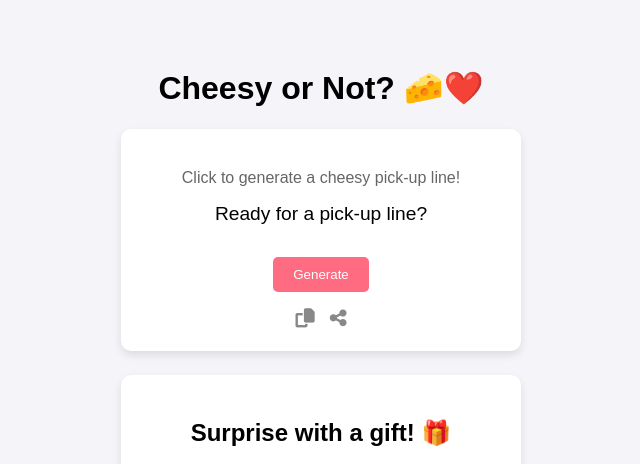
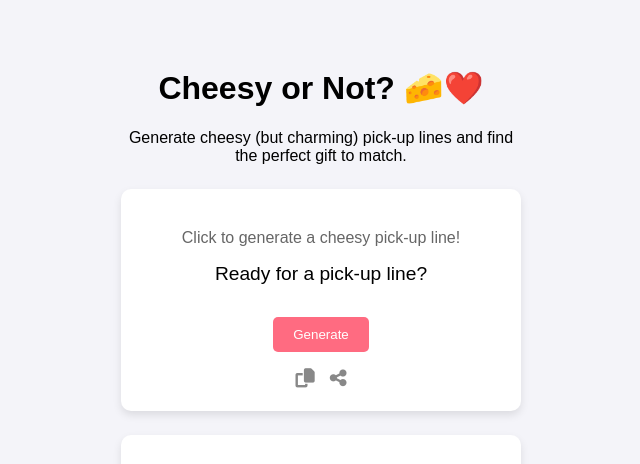
Before and after one commit to Anubis747/cor, a plain HTML site: page index.html in a window 1280 px wide. Shown: the top 464 px of the page, without its empty margins (319-959 px from the left). Drawn offline with Linux system fonts and the light colour scheme.

Commit message:
Update index.html

```diff
--- a/index.html
+++ b/index.html
@@ -17,7 +17,7 @@
     object-src 'none';
   ">
 
-  <!-- AdSense -->
+  <!-- AdSense Auto-Ads -->
   <script async src="https://pagead2.googlesyndication.com/pagead/js/adsbygoogle.js?client=ca-pub-9273959048665563" crossorigin="anonymous"></script>
 
   <!-- Favicon Emoji -->
@@ -32,18 +32,10 @@
 </head>
 <body>
   <main>
-    <!-- Top AdSense Ad -->
-    <ins class="adsbygoogle"
-         style="display:block"
-         data-ad-client="ca-pub-9273959048665563"
-         data-ad-slot="7736489365"
-         data-ad-format="auto"
-         data-full-width-responsive="true"></ins>
-    <script>
-      (adsbygoogle = window.adsbygoogle || []).push({});
-    </script>
+    <h1>Cheesy or Not? 🧀❤️</h1>
 
-    <h1>Cheesy or Not? 🧀❤️</h1>
+    <!-- Short multilingual site description -->
+    <p id="siteDescription" style="text-align: center; max-width: 600px; margin: 0 auto 1.5rem; font-size: 1rem;"></p>
 
     <div class="card">
       <p id="intro" class="intro"></p>
@@ -77,6 +69,7 @@
         <option value="es-ES">Español</option>
       </select>
     </div>
+
     <footer style="text-align: center; margin-top: 2rem; font-size: 0.9rem;">
       <a href="terms.html">Terms of Use</a> |
       <a href="privacy.html">Privacy Policy</a>
@@ -84,5 +77,23 @@
   </main>
 
   <script src="app.js" defer></script>
+  <script>
+    // multilingual short description
+    const descriptions = {
+      'en-US': "Generate cheesy (but charming) pick-up lines and find the perfect gift to match.",
+      'pt-BR': "Gere cantadas vergonhosas (mas divertidas) e descubra o presente ideal pra acompanhar.",
+      'es-ES': "Genera frases cursis (pero con encanto) y encuentra el regalo perfecto para acompañar."
+    };
+    document.addEventListener('DOMContentLoaded', () => {
+      const lang = new URLSearchParams(window.location.search).get('lang') ||
+                   (navigator.language.startsWith('pt') ? 'pt-BR'
+                   : navigator.language.startsWith('es') ? 'es-ES'
+                   : 'en-US');
+      const el = document.getElementById('siteDescription');
+      if (el && descriptions[lang]) {
+        el.textContent = descriptions[lang];
+      }
+    });
+  </script>
 </body>
 </html>
```
Lines whose indentation alone changed are shown as unchanged.
